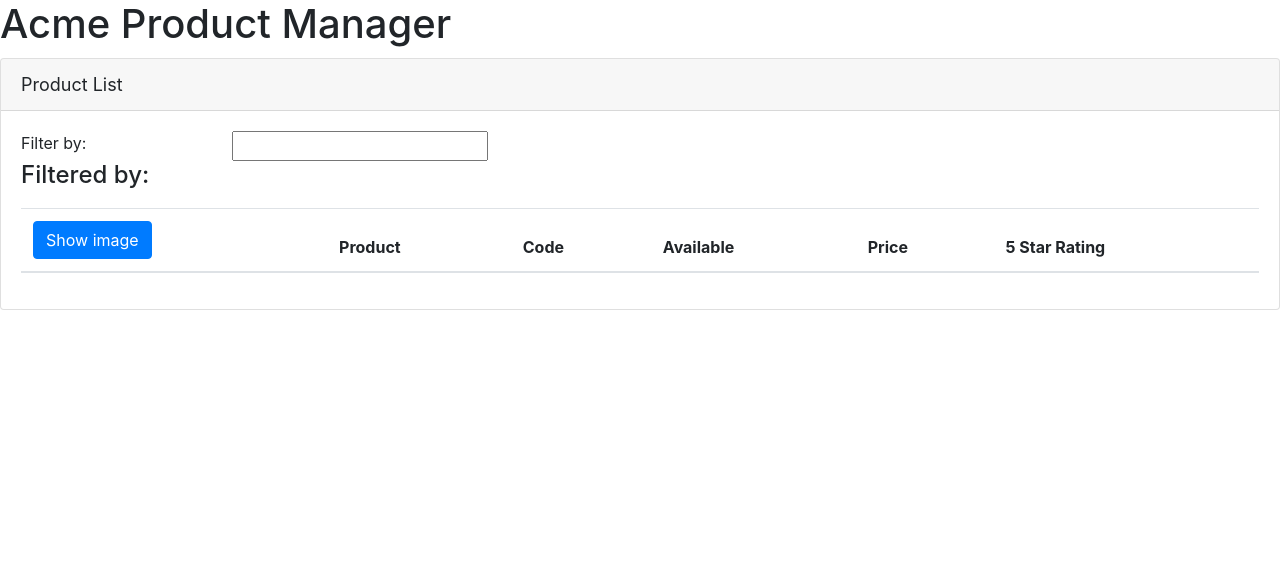
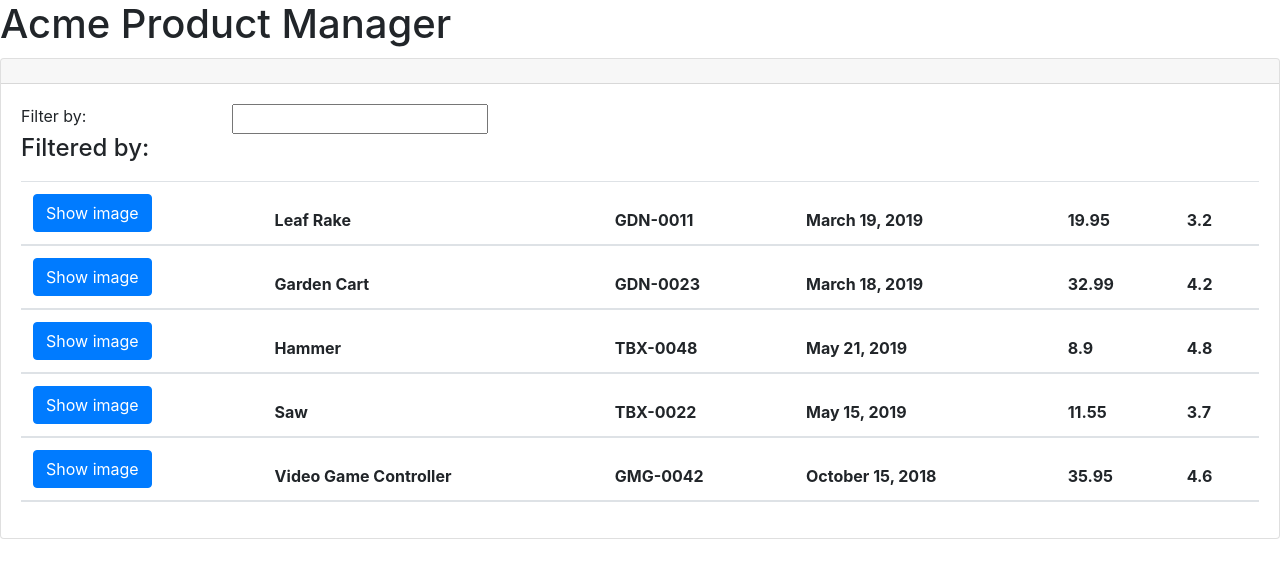
Before and after one commit to danielcruzdev/angular-getting-started, an Angular app: page / in a window 1280 px wide. Shown: the top 578 px of the page. Built offline with nearby package versions, Linux system fonts and the light colour scheme.

Commit message:
using directives if/for

```diff
--- a/src/app/products/product-list.component.html
+++ b/src/app/products/product-list.component.html
@@ -1,6 +1,6 @@
 <div class="card">
   <div class="card-header">
-    Product List
+    {{pageTitle}}
   </div>
   <div class="card-body">
     <div class="row">
@@ -14,18 +14,18 @@
         <h4>Filtered by:</h4>
       </div>
     </div>
-    <div class="table-responsive">
-      <table class="table">
+    <div class="table-responsive" >
+      <table class="table" *ngIf='products && products.length'>
         <thead>
-          <tr>
+          <tr *ngFor='let product of products'>
             <th>
               <button class="btn btn-primary">Show image</button>
             </th>
-            <th>Product</th>
-            <th>Code</th>
-            <th>Available</th>
-            <th>Price</th>
-            <th>5 Star Rating</th>
+            <th>{{ product.productName }}</th>
+            <th>{{ product.productCode }}</th>
+            <th>{{ product.releaseDate }}</th>
+            <th>{{ product.price }}</th>
+            <th>{{ product.starRating }}</th>
           </tr>
         </thead>
         <tbody>
--- a/src/app/products/product-list.component.ts
+++ b/src/app/products/product-list.component.ts
@@ -6,5 +6,57 @@
 })
 
 export class ProductListComponent {
-
+    pageTitle: "Product List"
+    products: any[] = [
+        {
+            "productId": 1,
+            "productName": "Leaf Rake",
+            "productCode": "GDN-0011",
+            "releaseDate": "March 19, 2019",
+            "description": "Leaf rake with 48-inch wooden handle.",
+            "price": 19.95,
+            "starRating": 3.2,
+            "imageUrl": "assets/images/leaf_rake.png"
+          },
+          {
+            "productId": 2,
+            "productName": "Garden Cart",
+            "productCode": "GDN-0023",
+            "releaseDate": "March 18, 2019",
+            "description": "15 gallon capacity rolling garden cart",
+            "price": 32.99,
+            "starRating": 4.2,
+            "imageUrl": "assets/images/garden_cart.png"
+          },
+          {
+            "productId": 5,
+            "productName": "Hammer",
+            "productCode": "TBX-0048",
+            "releaseDate": "May 21, 2019",
+            "description": "Curved claw steel hammer",
+            "price": 8.9,
+            "starRating": 4.8,
+            "imageUrl": "assets/images/hammer.png"
+          },
+          {
+            "productId": 8,
+            "productName": "Saw",
+            "productCode": "TBX-0022",
+            "releaseDate": "May 15, 2019",
+            "description": "15-inch steel blade hand saw",
+            "price": 11.55,
+            "starRating": 3.7,
+            "imageUrl": "assets/images/saw.png"
+          },
+          {
+            "productId": 10,
+            "productName": "Video Game Controller",
+            "productCode": "GMG-0042",
+            "releaseDate": "October 15, 2018",
+            "description": "Standard two-button video game controller",
+            "price": 35.95,
+            "starRating": 4.6,
+            "imageUrl": "assets/images/xbox-controller.png"
+          }
+    ];
 }
```
